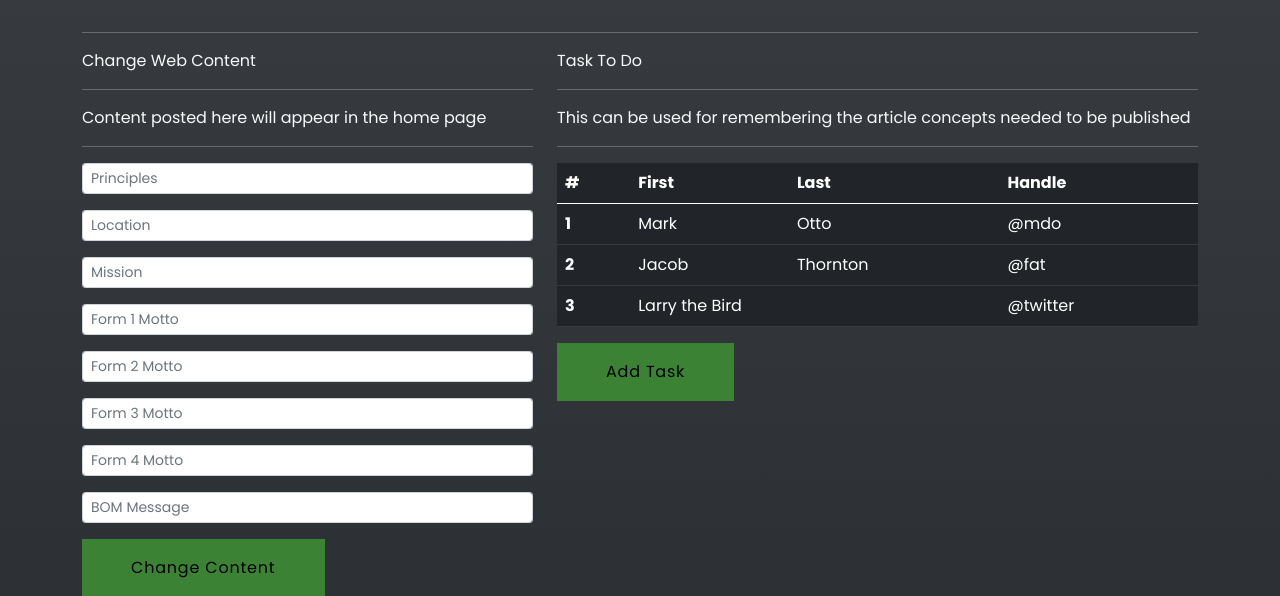
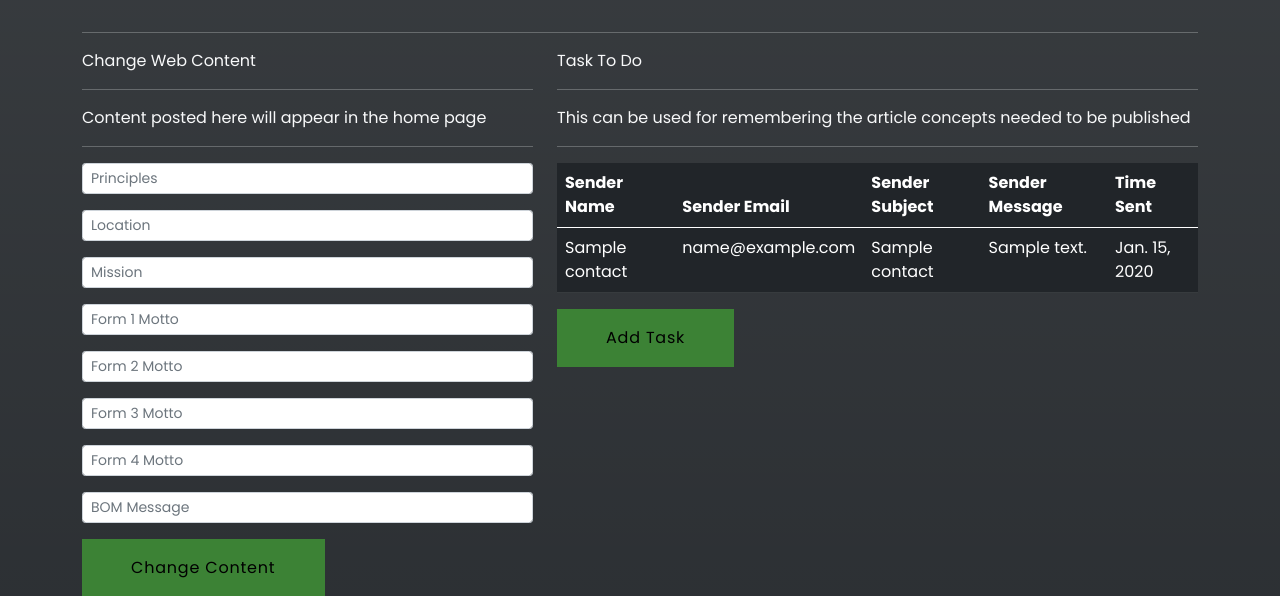
Before and after one commit to mundiakaluson/mariseco, a Django app: page /control_panel in a window 1280 px wide. Shown: the part 662-1258 px from the top of the page. Run offline with Django 3.2, Linux system fonts and the light colour scheme; tables that the repository leaves empty hold one stand-in row (values such as "Sample post"); some libraries are stand-ins or nearby versions.

Commit message:
done w/ today's work

```diff
--- a/main/models.py
+++ b/main/models.py
@@ -79,20 +79,6 @@ class Profile(models.Model):
     def __unicode__(self):
         return u'Profile of user: %s' % self.user.username
 
-class SendMail(models.Model):
-
-    subject = models.CharField(max_length=512, null=True, blank=True)
-    message = models.TextField()
-    sender = models.CharField(max_length=265, null=True, blank=True)
-    reciever = models.CharField(max_length=256, null=True, blank=True)
-    delivery_status = models.BooleanField(default=False)
-
-    def __str__(self):
-        return self.reciever
-
-
-    class Meta:
-        verbose_name_plural = 'Send Mail'
 
 def create_user_profile(sender, instance, created, **kwargs):
     if created:
--- a/main/templates/main/control_panel.html
+++ b/main/templates/main/control_panel.html
@@ -158,30 +158,23 @@
       <table class="table table-dark table-hover">
   <thead>
     <tr>
-      <th scope="col">#</th>
-      <th scope="col">First</th>
-      <th scope="col">Last</th>
-      <th scope="col">Handle</th>
+      <th scope="col">Sender Name</th>
+      <th scope="col">Sender Email</th>
+      <th scope="col">Sender Subject</th>
+      <th scope="col">Sender Message</th>
+      <th scope="col">Time Sent</th>
     </tr>
   </thead>
   <tbody>
+  {% for contact in contacts.all %}
     <tr>
-      <th scope="row">1</th>
-      <td>Mark</td>
-      <td>Otto</td>
-      <td>@mdo</td>
+      <td>{{ contact.sender_name }}</td>
+      <td>{{ contact.sender_mail }}</td>
+      <td>{{ contact.sender_subject }}</td>
+      <td>{{ contact.sender_message }}</td>
+      <td>{{ contact.sent_at }}</td>
     </tr>
-    <tr>
-      <th scope="row">2</th>
-      <td>Jacob</td>
-      <td>Thornton</td>
-      <td>@fat</td>
-    </tr>
-    <tr>
-      <th scope="row">3</th>
-      <td colspan="2">Larry the Bird</td>
-      <td>@twitter</td>
-    </tr>
+    {% endfor %}
   </tbody>
 </table>
 <div class="col-12">
--- a/main/views.py
+++ b/main/views.py
@@ -180,13 +180,15 @@ def delete_or_deactivate_success(request):
     return render(request, 'main/delete_or_deactivate_success.html')
 
 def control_panel(request):
+    contacts = Contact.objects.all()
     users = get_user_model().objects.all()
     user_count = User.objects.all().count()
     pending_comments = Comment.objects.all().filter(active=False)
     comment_count = pending_comments.count()
-    return render(request, 'main/control_panel.html', {'users': users, 'user_count': user_count, 'comment_count': comment_count, 'pending_comments': pending_comments})
+    return render(request, 'main/control_panel.html', {'users': users, 'user_count': user_count, 'comment_count': comment_count, 'pending_comments': pending_comments, 'contacts': contacts})
 
 def update_web_content(request):
+    contacts = Contact.objects.all()
     web_content = WebContent.objects.get(id=1)
     users = get_user_model().objects.all()
     user_count = User.objects.all().count()
@@ -204,5 +206,5 @@ def update_web_content(request):
             web_content.bom_message = request.POST['bom_message']
             web_content.save()
             messages.success(request, 'Web Content Changed Successfully!', extra_tags='alert')
-            return render(request, 'main/control_panel.html', {'users': users, 'user_count': user_count, 'comment_count': comment_count, 'pending_comments': pending_comments})
-    return render(request, 'main/control_panel.html', {'users': users, 'user_count': user_count, 'comment_count': comment_count, 'pending_comments': pending_comments})
+            return render(request, 'main/control_panel.html', {'users': users, 'user_count': user_count, 'comment_count': comment_count, 'pending_comments': pending_comments, 'contacts': contacts})
+    return render(request, 'main/control_panel.html', {'users': users, 'user_count': user_count, 'comment_count': comment_count, 'pending_comments': pending_comments, 'contacts': contacts})
```
Also changed, not shown: main/admin.py (+0 -23 lines), main/migrations/0028_delete_sendmail.py (added).
